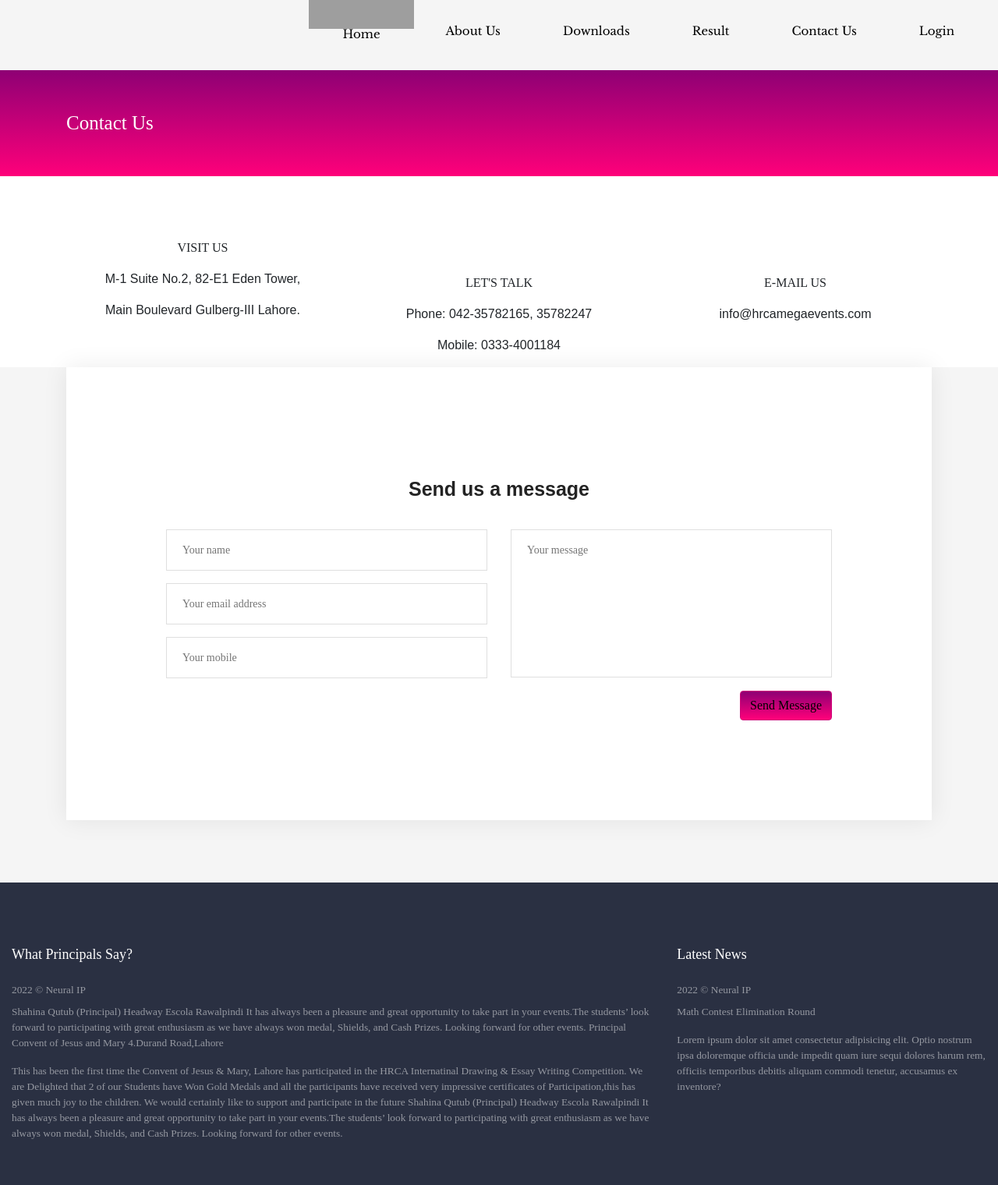
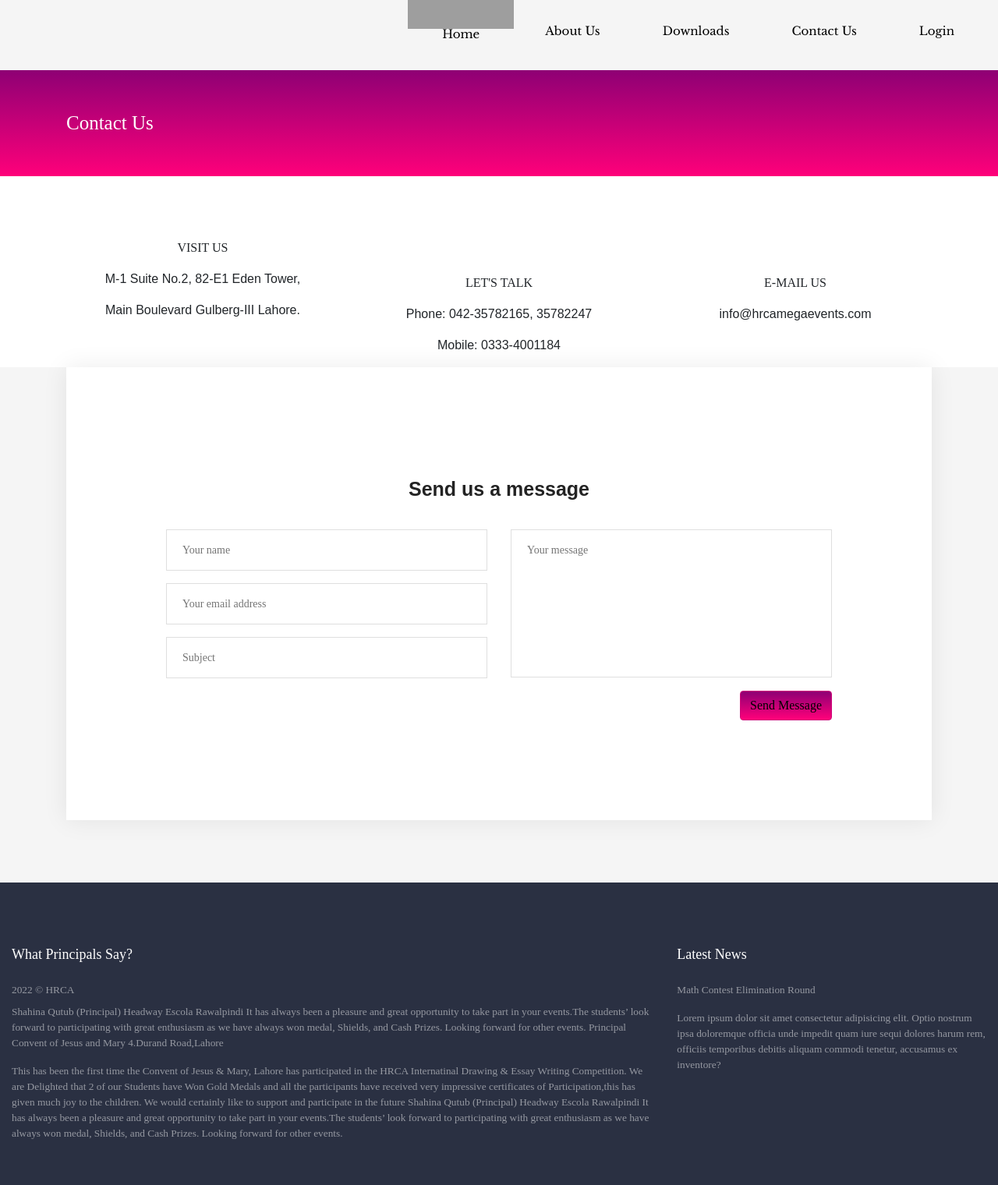
Before and after one commit to Mudassar-Kamal/quiz_project, a Django app: page /contact/ in a window 1280 px wide. Shown: the whole page at 78% size. Run offline with Django 3.2, Linux system fonts and the light colour scheme; some libraries are stand-ins or nearby versions; some web fonts are replaced; grey boxes are pictures that could not be loaded.

Commit message:
minor bug fixes

```diff
--- a/quiz/views.py
+++ b/quiz/views.py
@@ -3,7 +3,7 @@ from django.shortcuts import render,redirect
 from django.contrib.auth.mixins import LoginRequiredMixin
 from django.views import View
 
-from quiz.utils import create_questions
+from quiz.utils import create_questions, send_contact_email
 from .models import AskedQuestion, Category,Question,Option,ScoreCard, Student
 import json
 from django.http import JsonResponse
@@ -28,10 +28,21 @@ class ResultsView(View):
     def get(self , request , *args , **kwargs):
 
         return render( request,'result.html')
+
+from django.conf import settings
+from django.core.mail import send_mail
 class ContactView(View):
     def get(self , request , *args , **kwargs):
 
         return render( request,'contact_us.html')
+
+    def post(self , request , *args , **kwargs):
+        send_mail = send_contact_email(request.POST.get('subject'),request.POST.get('message'),request.POST.get('email'))
+        if send_mail:
+            return redirect("index")
+        return redirect('contact')
+
+
 class ProfileView(LoginRequiredMixin, View):
     def get(self , request , *args , **kwargs):
 
--- a/templates/base.html
+++ b/templates/base.html
@@ -36,7 +36,7 @@
                 <p class="mb-2">
                     <script>
                         document.write(new Date().getFullYear())
-                    </script> © Neural IP
+                    </script> © HRCA
                 </p>
                 <p>Shahina Qutub (Principal) Headway Escola Rawalpindi
                     It has always been a pleasure and great opportunity to take part in your events.The students’ look forward to participating with great enthusiasm as we have always won medal, Shields, and Cash Prizes. Looking forward for other events.
@@ -57,9 +57,9 @@
               </div>
 
               <p class="mb-2">
-                  <script>
+                  {% comment %} <script>
                       document.write(new Date().getFullYear())
-                  </script> © Neural IP
+                  </script> © HRCA {% endcomment %}
               </p>
               <p>Math Contest Elimination Round
             </p>
--- a/templates/contact_us.html
+++ b/templates/contact_us.html
@@ -49,11 +49,12 @@
                         <div class="col-12">
                             <!-- start contact form -->
                             <form action="" method="post" novalidate="">
+                                {% csrf_token %}
                                 <div class="row">
                                     <div class="col-md-6">
                                         <input class="medium-input bg-white mb-3  required" type="text" name="name" placeholder="Your name">
                                         <input class="medium-input bg-white mb-3  required" type="email" name="email" placeholder="Your email address">
-                                        <input class="medium-input bg-white mb-3 mb-0" type="tel" name="phone" placeholder="Your mobile">
+                                        <input class="medium-input bg-white mb-3 mb-0" type="tel" name="subject" placeholder="Subject">
                                     </div>
                                     <div class="col-md-6">
                                         <textarea style="max-height: 190px;" class="medium-textarea bg-white h-200px" rows="8" name="comment" placeholder="Your message"></textarea>
--- a/templates/test_templates/quiz.html
+++ b/templates/test_templates/quiz.html
@@ -301,7 +301,7 @@ article #time{
 
   //onload this function will be executed
   window.onload = () => {
-    var seconds = 1800; //enter the desired minute. e.g 300 for 5 min
+    var seconds = 30; //enter the desired minute. e.g 300 for 5 min
     _timer(seconds); //call _timer with argument seconds
   };
 
@@ -310,7 +310,7 @@ article #time{
 
   var minutesToAdd=30;
   var currentDate = new Date();
-  var futureDate = new Date(currentDate.getTime() +1800);
+  var futureDate = new Date(currentDate.getTime() +30);
       var sec         = futureDate,
       countDiv    = document.getElementById("timer"),
       secpass,
--- a/templates/top_nav.html
+++ b/templates/top_nav.html
@@ -20,9 +20,9 @@
         <li class="nav-item">
             <a class="nav-link" href="{% url 'download' %}">Downloads</a>
         </li>
-        <li class="nav-item">
+        {% comment %} <li class="nav-item">
             <a class="nav-link" href="{% url 'result' %}">Result</a>
-        </li>
+        </li> {% endcomment %}
         <li class="nav-item">
             <a class="nav-link" href="{% url 'contact' %}">Contact Us</a>
         </li>
```
Also changed, not shown: project/settings.py (+12 -2 lines), quiz/models.py (+11 -0 lines), quiz/utils.py (+10 -1 lines), db.sqlite3, quiz/migrations/0005_contact.py (added).
